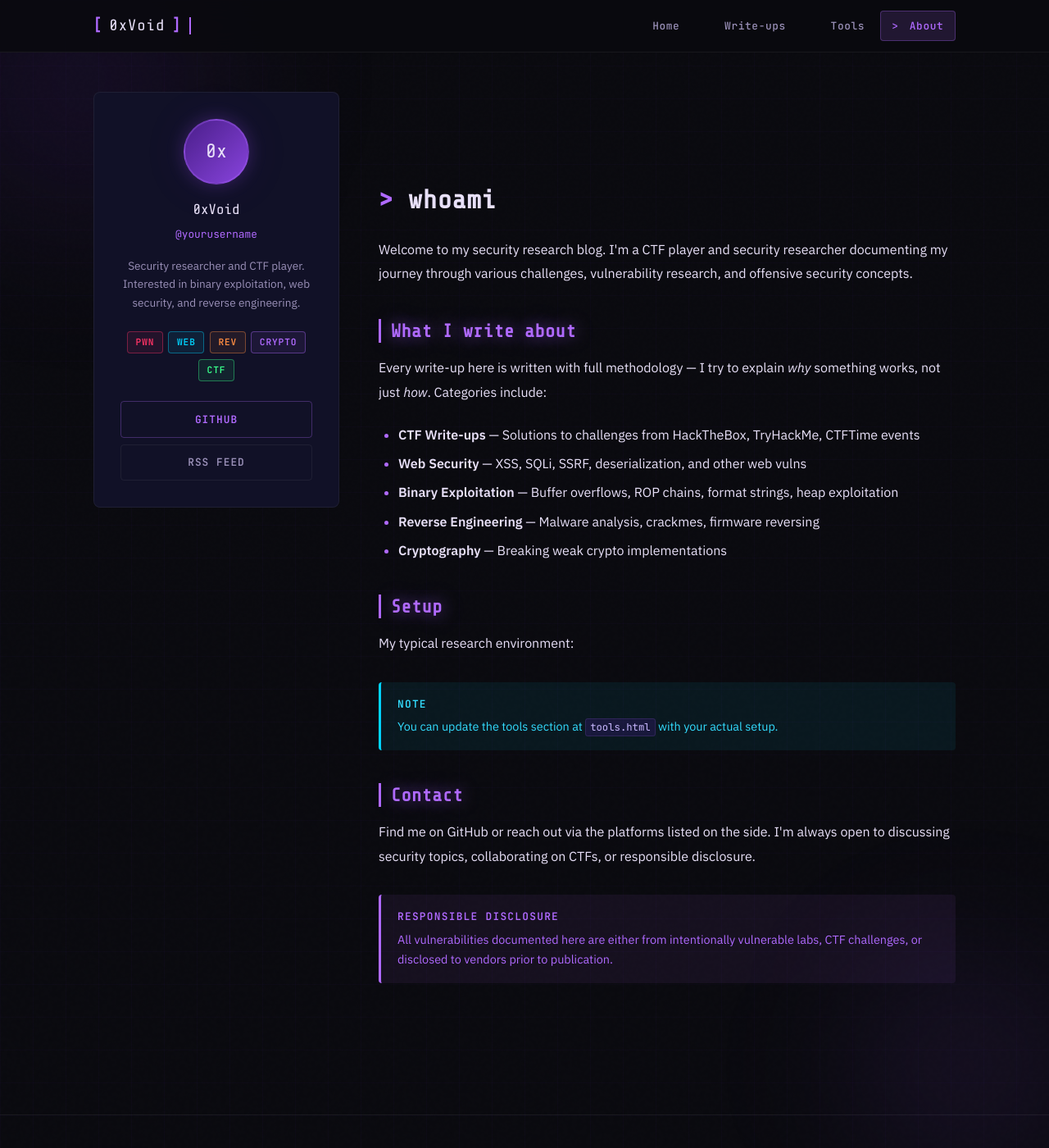
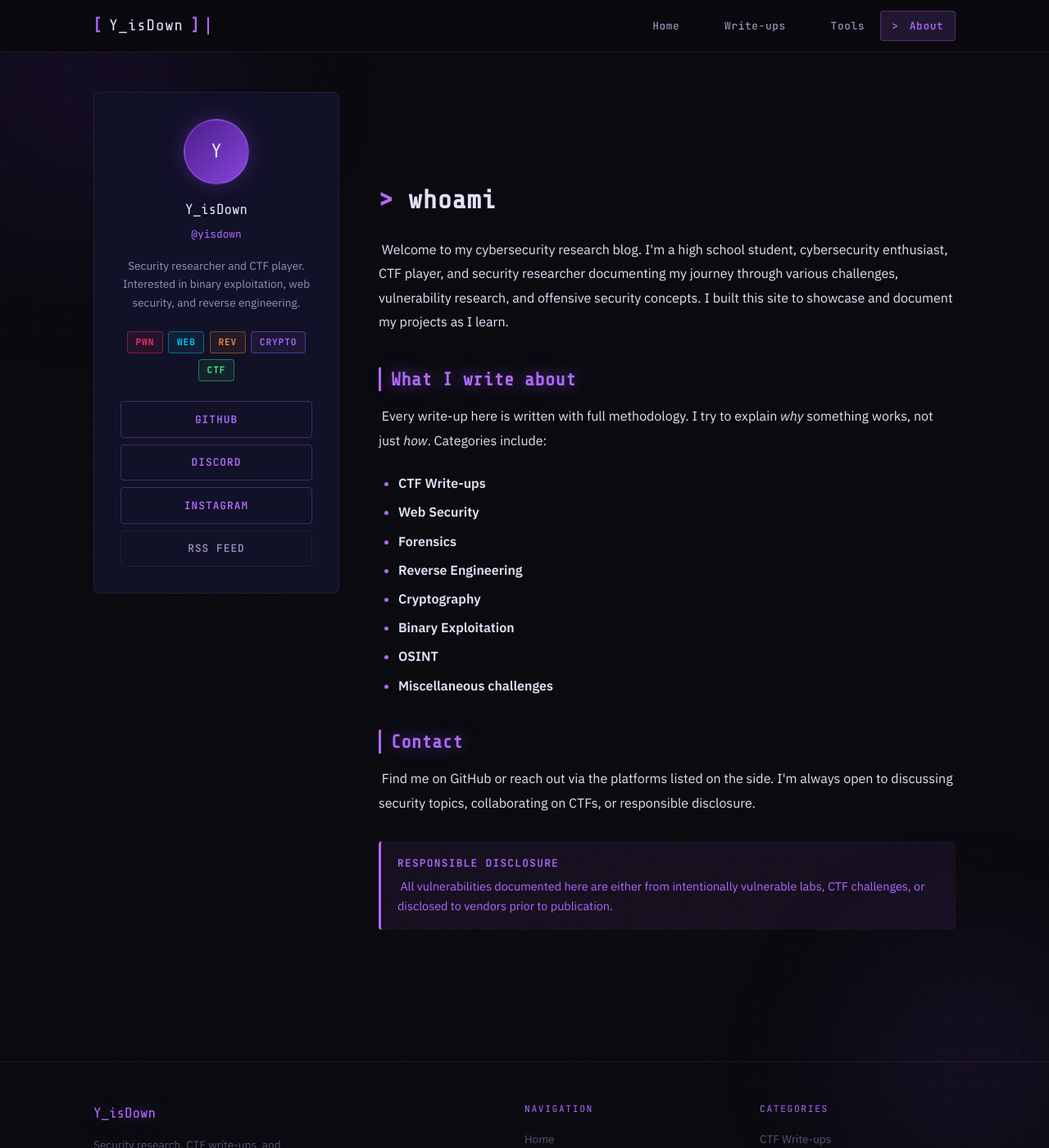
Before and after one commit to yisdown/yisdown.github.io, a Jekyll site: the page built from about.html, in a window 1280 px wide and 1400 px high. Shown: the whole window at 82% size. Built offline with Jekyll 4.4.1, drawn with Linux system fonts in a browser that asks for light colours; some of the changed text lies outside the part shown.

Commit message:
Update 0.1 site

```diff
--- a/Gemfile
+++ b/Gemfile
@@ -6,7 +6,6 @@ gem "jekyll-sitemap"
 gem "jekyll-seo-tag"
 gem "jekyll-paginate"
 
-# Windows/JRuby compatibility
 platforms :mingw, :x64_mingw, :mswin, :jruby do
   gem "tzinfo", ">= 1", "< 3"
   gem "tzinfo-data"
--- a/_config.yml
+++ b/_config.yml
@@ -1,9 +1,9 @@
-title: "0xVoid"
+title: "Y_isDown"
 description: "Security research, CTF write-ups, and vulnerability analysis"
-author: "0xVoid"
+author: "Y_isDown"
 email: ""
 baseurl: ""
-url: "https://yourusername.github.io"
+url: "https://yisdown.github.io"
 
 # Build settings
 theme: null
@@ -24,6 +24,7 @@ plugins:
   - jekyll-feed
   - jekyll-sitemap
   - jekyll-seo-tag
+  - jekyll-paginate
 
 # Pagination
 paginate: 6
@@ -42,7 +43,7 @@ defaults:
       type: "posts"
     values:
       layout: "post"
-      author: "0xVoid"
+      author: "Y_isDown"
   - scope:
       path: ""
       type: "writeups"
--- a/about.html
+++ b/about.html
@@ -9,11 +9,14 @@ permalink: /about/
     <!-- Profile card -->
     <div>
       <div class="profile-card">
-        <div class="profile-card__avatar">0x</div>
+        <div class="profile-card__avatar">Y</div>
         <div class="profile-card__name">{{ site.author }}</div>
-        <div class="profile-card__handle">@{{ site.github_username | default: "yourusername" }}</div>
+        <div class="profile-card__handle">
+          @{{ site.github_username | default: "yisdown" }}
+        </div>
         <p class="profile-card__bio">
-          Security researcher and CTF player. Interested in binary exploitation, web security, and reverse engineering.
+          Security researcher and CTF player. Interested in binary exploitation,
+          web security, and reverse engineering.
         </p>
         <div class="profile-card__skills">
           <span class="tag tag--pwn">Pwn</span>
@@ -23,11 +26,46 @@ permalink: /about/
           <span class="tag tag--ctf">CTF</span>
         </div>
 
-        <div style="margin-top: 1.5rem; display: flex; flex-direction: column; gap: 0.5rem;">
-          <a href="https://github.com/{{ site.github_username }}" class="btn btn--outline" style="justify-content: center;" target="_blank" rel="noopener">
+        <div
+          style="
+            margin-top: 1.5rem;
+            display: flex;
+            flex-direction: column;
+            gap: 0.5rem;
+          "
+        >
+          <a
+            href="https://github.com/{{ site.github_username }}"
+            class="btn btn--outline"
+            style="justify-content: center"
+            target="_blank"
+            rel="noopener"
+          >
             GitHub
           </a>
-          <a href="{{ '/feed.xml' | relative_url }}" class="btn btn--ghost" style="justify-content: center;">
+          <a
+            href="https://discord.com/users/544918949205114880"
+            class="btn btn--outline"
+            style="justify-content: center"
+            target="_blank"
+            rel="noopener"
+          >
+            Discord
+          </a>
+          <a
+            href="https://instagram.com/mishhuu_0"
+            class="btn btn--outline"
+            style="justify-content: center"
+            target="_blank"
+            rel="noopener"
+          >
+            Instagram
+          </a>
+          <a
+            href="{{ '/feed.xml' | relative_url }}"
+            class="btn btn--ghost"
+            style="justify-content: center"
+          >
             RSS Feed
           </a>
         </div>
@@ -35,56 +73,60 @@ permalink: /about/
     </div>
 
     <!-- About content -->
-    <div class="post-content" style="padding-top: calc(64px + 3rem);">
-      <h1 style="font-family: 'Share Tech Mono', monospace; font-size: 2rem; color: #e8e0f8; margin-top: 0; margin-bottom: 1.5rem;">
-        <span style="color: #b06aff;">></span> whoami
+    <div class="post-content" style="padding-top: calc(64px + 3rem)">
+      <h1
+        style="
+          font-family: &quot;Share Tech Mono&quot;, monospace;
+          font-size: 2rem;
+          color: #e8e0f8;
+          margin-top: 0;
+          margin-bottom: 1.5rem;
+        "
+      >
+        <span style="color: #b06aff">></span> whoami
       </h1>
 
       <p>
-        Welcome to my security research blog. I'm a CTF player and security researcher documenting
-        my journey through various challenges, vulnerability research, and offensive security concepts.
+        &nbsp;Welcome to my cybersecurity research blog. I'm a high school
+        student, cybersecurity enthusiast, CTF player, and security researcher
+        documenting my journey through various challenges, vulnerability
+        research, and offensive security concepts. I built this site to showcase
+        and document my projects as I learn.
       </p>
 
       <h2>What I write about</h2>
 
       <p>
-        Every write-up here is written with full methodology — I try to explain <em>why</em> something
-        works, not just <em>how</em>. Categories include:
+        &nbsp;Every write-up here is written with full methodology. I try to
+        explain <em>why</em> something works, not just <em>how</em>. Categories
+        include:
       </p>
 
       <ul>
-        <li><strong>CTF Write-ups</strong> — Solutions to challenges from HackTheBox, TryHackMe, CTFTime events</li>
-        <li><strong>Web Security</strong> — XSS, SQLi, SSRF, deserialization, and other web vulns</li>
-        <li><strong>Binary Exploitation</strong> — Buffer overflows, ROP chains, format strings, heap exploitation</li>
-        <li><strong>Reverse Engineering</strong> — Malware analysis, crackmes, firmware reversing</li>
-        <li><strong>Cryptography</strong> — Breaking weak crypto implementations</li>
+        <li><strong>CTF Write-ups</strong></li>
+        <li><strong>Web Security</strong></li>
+        <li><strong>Forensics</strong></li>
+        <li><strong>Reverse Engineering</strong></li>
+        <li><strong>Cryptography</strong></li>
+        <li><strong>Binary Exploitation</strong></li>
+        <li><strong>OSINT</strong></li>
+        <li><strong>Miscellaneous challenges</strong></li>
       </ul>
-
-      <h2>Setup</h2>
-
-      <p>
-        My typical research environment:
-      </p>
-
-      <div class="note">
-        <div>
-          <strong>Note</strong>
-          You can update the tools section at <code>tools.html</code> with your actual setup.
-        </div>
-      </div>
 
       <h2>Contact</h2>
 
       <p>
-        Find me on GitHub or reach out via the platforms listed on the side. I'm always open to
-        discussing security topics, collaborating on CTFs, or responsible disclosure.
+        &nbsp;Find me on GitHub or reach out via the platforms listed on the side. I'm
+        always open to discussing security topics, collaborating on CTFs, or
+        responsible disclosure.
       </p>
 
       <div class="flag">
         <div>
           <strong>Responsible Disclosure</strong>
-          All vulnerabilities documented here are either from intentionally vulnerable labs,
-          CTF challenges, or disclosed to vendors prior to publication.
+          &nbsp;All vulnerabilities documented here are either from intentionally
+          vulnerable labs, CTF challenges, or disclosed to vendors prior to
+          publication.
         </div>
       </div>
     </div>
```
Also changed, not shown: _posts/2024-05-15-picoctf-format-string.md (deleted, +0 -100 lines), _posts/2024-06-01-htb-boardlight.md (deleted, +0 -176 lines), _posts/2026-06-04-pwn-lol.md (added, +32 -0 lines), _posts/2026-06-04-web-test.md (added, +30 -0 lines), index.html (+2 -25 lines), tools.html (+5 -5 lines), README.md.
